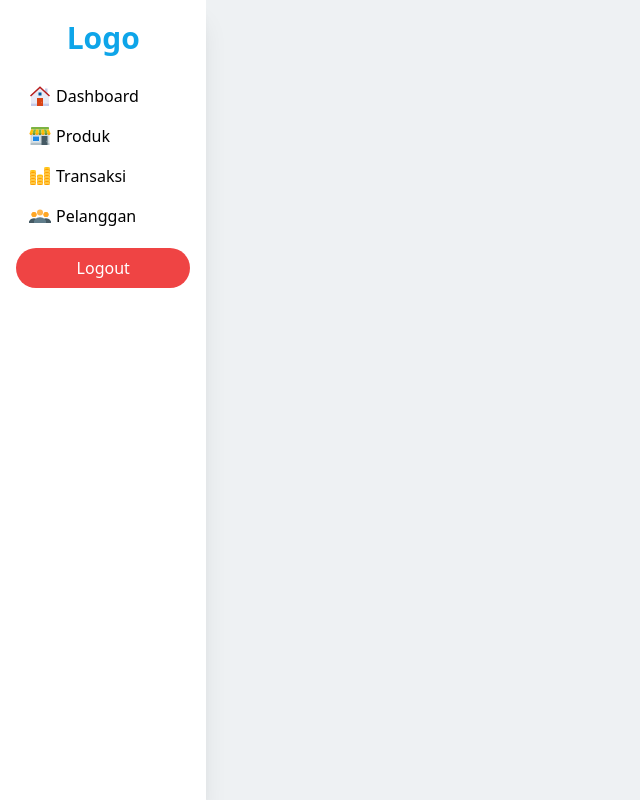
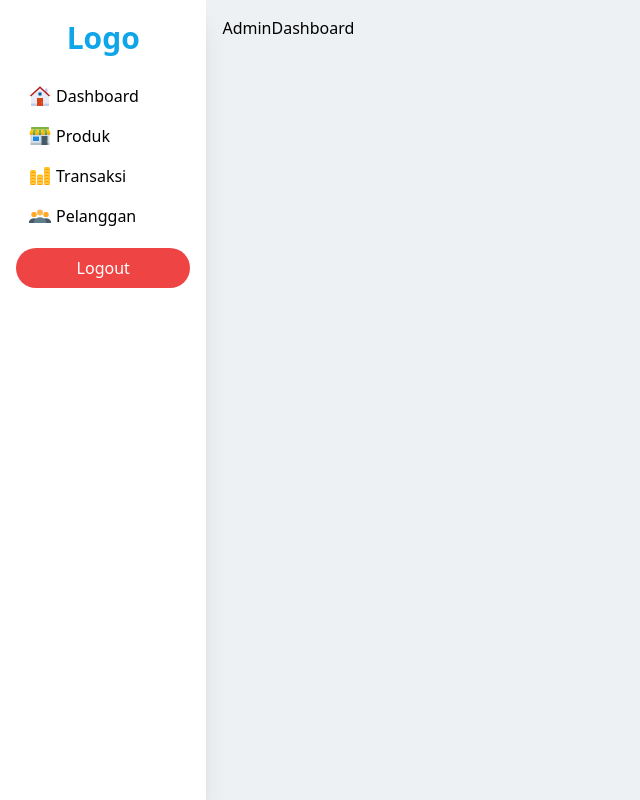
Before and after one commit to rohmatsidiq/ecommerce-nextjs, a Next.js app: page /admin in a window 1280 px wide. Shown: the whole page, without its empty margins (0-640 px from the left). Built offline with nearby package versions, Linux system fonts and the light colour scheme.

Commit message:
membuat file dahsboard admin

```diff
--- /dev/null
+++ b/src/components/admindashboard/index.jsx
@@ -0,0 +1,7 @@
+import React from 'react'
+
+export default function AdminDashboard() {
+  return (
+    <div>AdminDashboard</div>
+  )
+}
--- a/src/components/index.js
+++ b/src/components/index.js
@@ -7,6 +7,7 @@ import Notif from "./notif";
 import Formedit from "./formedit";
 import Confirmdelete from "./confirmdelete";
 import Formtambahproduk from "./formtambahproduk";
+import AdminDashboard from "./admindashboard";
 
 export {
   HeadComponent,
@@ -18,4 +19,5 @@ export {
   Formedit,
   Confirmdelete,
   Formtambahproduk,
+  AdminDashboard,
 };
--- a/src/pages/admin/index.jsx
+++ b/src/pages/admin/index.jsx
@@ -1,4 +1,5 @@
 import {
+  AdminDashboard,
   AdminProduk,
   AdminTambahProduk,
   Formtambahproduk,
@@ -87,6 +88,7 @@ export default function Admin() {
             </button>
           </div>
           <div className="p-4 max-h-screen overflow-y-scroll">
+            {card === "dashboard" && <AdminDashboard />}
             {card == "produk" && <AdminProduk setCard={setCard} />}
             {card == "tambahproduk" && <AdminTambahProduk setCard={setCard} />}
             {card == "formtambahproduk" && (
```
